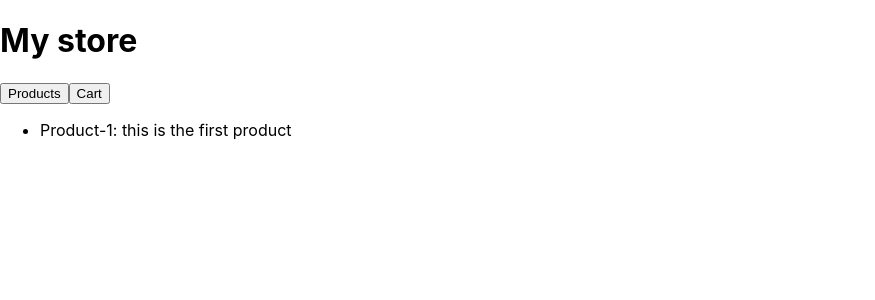
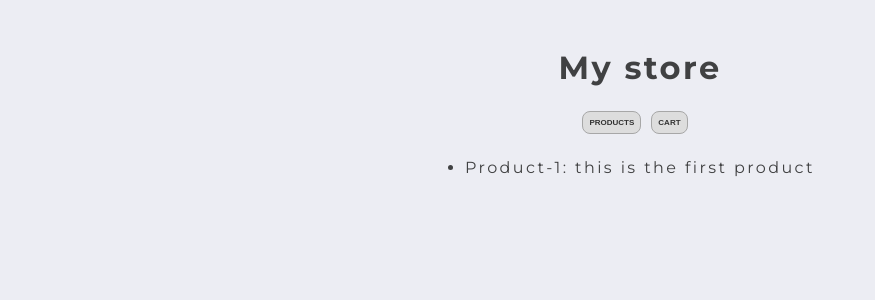
Before and after one commit to JRRGomes/shopping-cart, a React (Create React App) app: page / in a window 1280 px wide. Shown: the top 300 px of the page, without its empty margins (0-875 px from the left). Built offline with nearby package versions, Linux system fonts and the light colour scheme.

Commit message:
feat: Added some style for the app and buttons

```diff
--- a/public/index.html
+++ b/public/index.html
@@ -4,6 +4,9 @@
     <meta charset="utf-8" />
     <link rel="icon" href="%PUBLIC_URL%/favicon.ico" />
     <meta name="viewport" content="width=device-width, initial-scale=1" />
+    <link rel="preconnect" href="https://fonts.googleapis.com">
+    <link rel="preconnect" href="https://fonts.gstatic.com" crossorigin>
+    <link href="https://fonts.googleapis.com/css2?family=Montserrat:ital,wght@0,400;0,700;1,400;1,700&display=swap" rel="stylesheet">
     <meta name="theme-color" content="#000000" />
     <meta
       name="description"
--- a/src/App.css
+++ b/src/App.css
@@ -1,38 +1,4 @@
-.App {
-  text-align: center;
-}
-
-.App-logo {
-  height: 40vmin;
-  pointer-events: none;
-}
-
-@media (prefers-reduced-motion: no-preference) {
-  .App-logo {
-    animation: App-logo-spin infinite 20s linear;
-  }
-}
-
-.App-header {
-  background-color: #282c34;
-  min-height: 100vh;
-  display: flex;
-  flex-direction: column;
-  align-items: center;
-  justify-content: center;
-  font-size: calc(10px + 2vmin);
-  color: white;
-}
-
-.App-link {
-  color: #61dafb;
-}
-
-@keyframes App-logo-spin {
-  from {
-    transform: rotate(0deg);
-  }
-  to {
-    transform: rotate(360deg);
-  }
-}
+@import "styles/settings/_settings.css";
+@import "styles/generic/_resets.css";
+@import "styles/elements/_body.css";
+@import "styles/elements/_container.css";
--- a/src/App.js
+++ b/src/App.js
@@ -3,7 +3,7 @@ import Store from './components/Store';
 
 const App = () => {
   return (
-    <div>
+    <div className='container'>
       <Store />
     </div>
   );
--- a/src/components/Store.js
+++ b/src/components/Store.js
@@ -1,6 +1,9 @@
 import React, { useState } from "react";
 import ProductsList from "./ProductsList";
 import Cart from "./Cart";
+
+import "../styles/elements/_button.css";
+import "../styles/elements/_button-container.css";
 
 const Store = () => {
 
@@ -9,8 +12,10 @@ const Store = () => {
   return (
     <>
       <h1>My store</h1>
-      <button onClick={() => setElements('products')}>Products</button>
-      <button onClick={() => setElements('cart')}>Cart</button>
+      <div className="button-container">
+        <button className="button" onClick={() => setElements('products')}>Products</button>
+        <button className="button" onClick={() => setElements('cart')}>Cart</button>
+      </div>
       <ul>
         {elements === 'products' && <ProductsList />}
         {elements === 'cart' && <Cart />}
--- /dev/null
+++ b/src/styles/elements/_body.css
@@ -0,0 +1,7 @@
+body {
+  font-family: var(--main-font);
+  letter-spacing: var(--space-xxx-small);
+  font-size: var(--space-unit);
+  background-color: var(--main-bg);
+  color: var(--main-font-color);
+}
--- /dev/null
+++ b/src/styles/elements/_button-container.css
@@ -0,0 +1,4 @@
+.button-container {
+  display: flex;
+  margin: var(--space-unit);
+}
--- /dev/null
+++ b/src/styles/elements/_button.css
@@ -0,0 +1,21 @@
+.button {
+  background-color: var(--light-grey);
+  color: var(--dark-grey);
+  border-radius: var(--space-unit);
+  border: var(--space-xxx-small) var(--soft-grey) solid;
+  text-decoration: none;
+  font-size: var(--space-x-small);
+  font-weight: 900;
+  text-transform: uppercase;
+  margin: var(--space-unit) var(--space-medium) var(--space-unit) 0;
+  padding: var(--space-small);
+}
+
+.button:hover {
+  border-color: var(--dark-grey);
+}
+
+.button:active {
+  border-color: var(--dark-grey);
+  background-color: var(--soft-grey);
+}
--- /dev/null
+++ b/src/styles/elements/_container.css
@@ -0,0 +1,6 @@
+.container {
+  display: flex;
+  flex-direction: column;
+  align-items: center;
+  margin-top: var(--space-x-large);
+}
--- /dev/null
+++ b/src/styles/generic/_resets.css
@@ -0,0 +1,35 @@
+body,
+h1,
+h2,
+h3,
+h4,
+h5,
+h6,
+p,
+blockquote,
+pre,
+dl,
+dd,
+ol,
+ul,
+form,
+fieldset,
+legend,
+figure,
+table,
+th,
+td,
+caption,
+hr {
+  margin: 0;
+  padding: 0;
+}
+
+button {
+  border: none;
+  margin: 0;
+  padding: 0;
+  width: auto;
+  overflow: visible;
+  background: transparent;
+}
--- /dev/null
+++ b/src/styles/settings/_settings.css
@@ -0,0 +1,22 @@
+:root {
+  --main-font: "Montserrat", sans-serif;
+
+  --space-unit: 1em;
+  --space-xxx-small: calc(0.15 * var(--space-unit));
+  --space-xx-small: calc(0.25 * var(--space-unit));
+  --space-x-small: calc(0.5 * var(--space-unit));
+  --space-small: calc(0.75 * var(--space-unit));
+  --space-minor: calc(0.8 * var(--space-unit));
+  --space-medium: calc(1.25 * var(--space-unit));
+  --space-large: calc(2 * var(--space-unit));
+  --space-x-large: calc(3 * var(--space-unit));
+  --space-xx-large: calc(5 * var(--space-unit));
+  --space-xxx-large: calc(13 * var(--space-unit));
+  --space-super-large: calc(20 * var(--space-unit));
+
+  --main-bg: #ecedf3;
+  --main-font-color: #404142;
+  --dark-grey: #333333;
+  --soft-grey: #a7a7a7;
+  --light-grey: #dddddd;
+}
```
